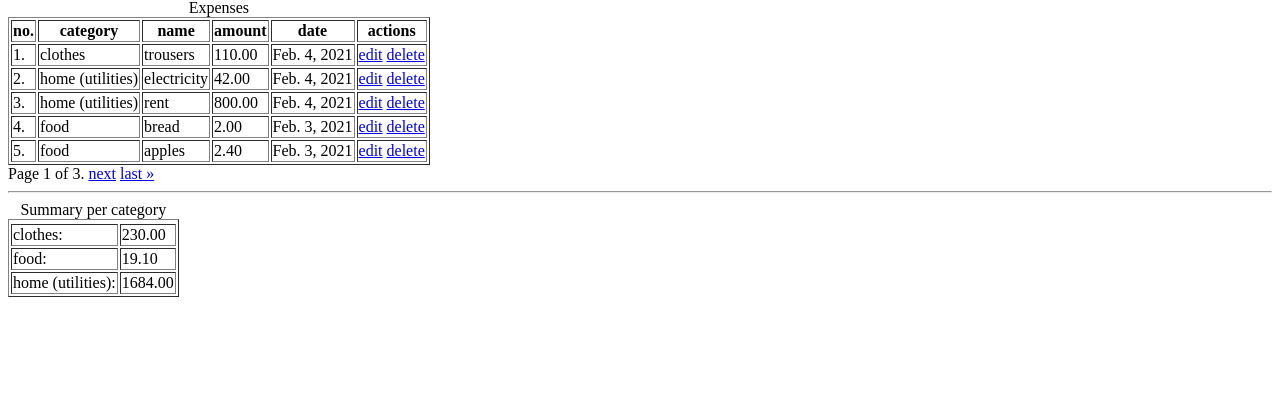
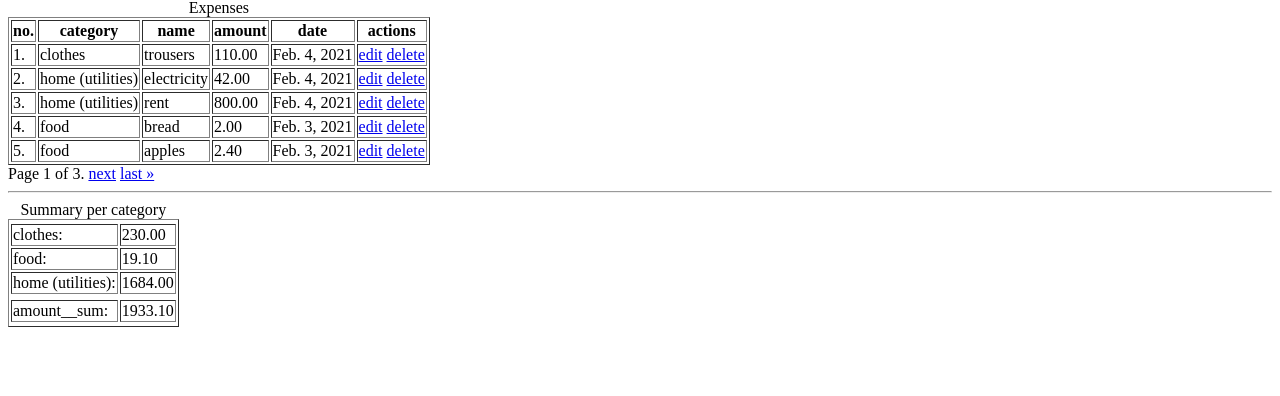
Before and after one commit to Pavel-1995/test_poland, a Django app: page /expenses/expense/list/ in a window 1280 px wide. Shown: the part 337-733 px from the top of the page. Run offline with Django 4.2, Linux system fonts and the light colour scheme; data comes from the database, SQL or seed files in the repository.

Commit message:
add total amount spent

```diff
--- a/expenses/forms.py
+++ b/expenses/forms.py
@@ -26,3 +26,4 @@ class ExpenseSearchForm(forms.ModelForm):
         self.fields['name'].required = False
         self.fields['date'].required = False  # ++ str поля не обязательное
         self.fields['categories'].required = False
+        self.fields['sort_by'].required = False
--- a/expenses/reports.py
+++ b/expenses/reports.py
@@ -2,6 +2,8 @@ from collections import OrderedDict
 
 from django.db.models import Sum, Value
 from django.db.models.functions import Coalesce
+
+from expenses.models import Expense
 
 
 def summary_per_category(queryset):
@@ -11,5 +13,10 @@ def summary_per_category(queryset):
         .order_by()
         .values('category_name')
         .annotate(s=Sum('amount'))
-        .values_list('category_name', 's')
+        .values_list('category_name', 's'),
     ))
+
+
+def total_amount_spent(queryset):
+    result = OrderedDict(queryset.aggregate(Sum('amount')))
+    return result
--- a/expenses/templates/expenses/expense_list.html
+++ b/expenses/templates/expenses/expense_list.html
@@ -54,6 +54,14 @@
 		<td>{{total|floatformat:2}}</td>
 	</tr>
 	{% endfor %}
+  <tr/>
+  <tr>
+	  {% for categories, amount_sum in total_amount_spent.items %}
+  <tr>
+	  <td>{{categories}}:</td>
+	  <td>{{amount_sum|floatformat:2}}</td>
   </tr>
+  {% endfor %}
+  <tr/>
 </table>
 {% endblock %}
--- a/expenses/views.py
+++ b/expenses/views.py
@@ -3,7 +3,7 @@ from django.views.generic.list import ListView
 
 from .forms import ExpenseSearchForm
 from .models import Expense, Category
-from .reports import summary_per_category
+from .reports import summary_per_category, total_amount_spent
 
 
 class ExpenseListView(ListView):
@@ -51,6 +51,7 @@ class ExpenseListView(ListView):
             form=form,
             object_list=queryset,
             summary_per_category=summary_per_category(queryset),
+            total_amount_spent=total_amount_spent(queryset),
             **kwargs)
 
 class CategoryListView(ListView):
```
Also changed, not shown: 1 other file.
